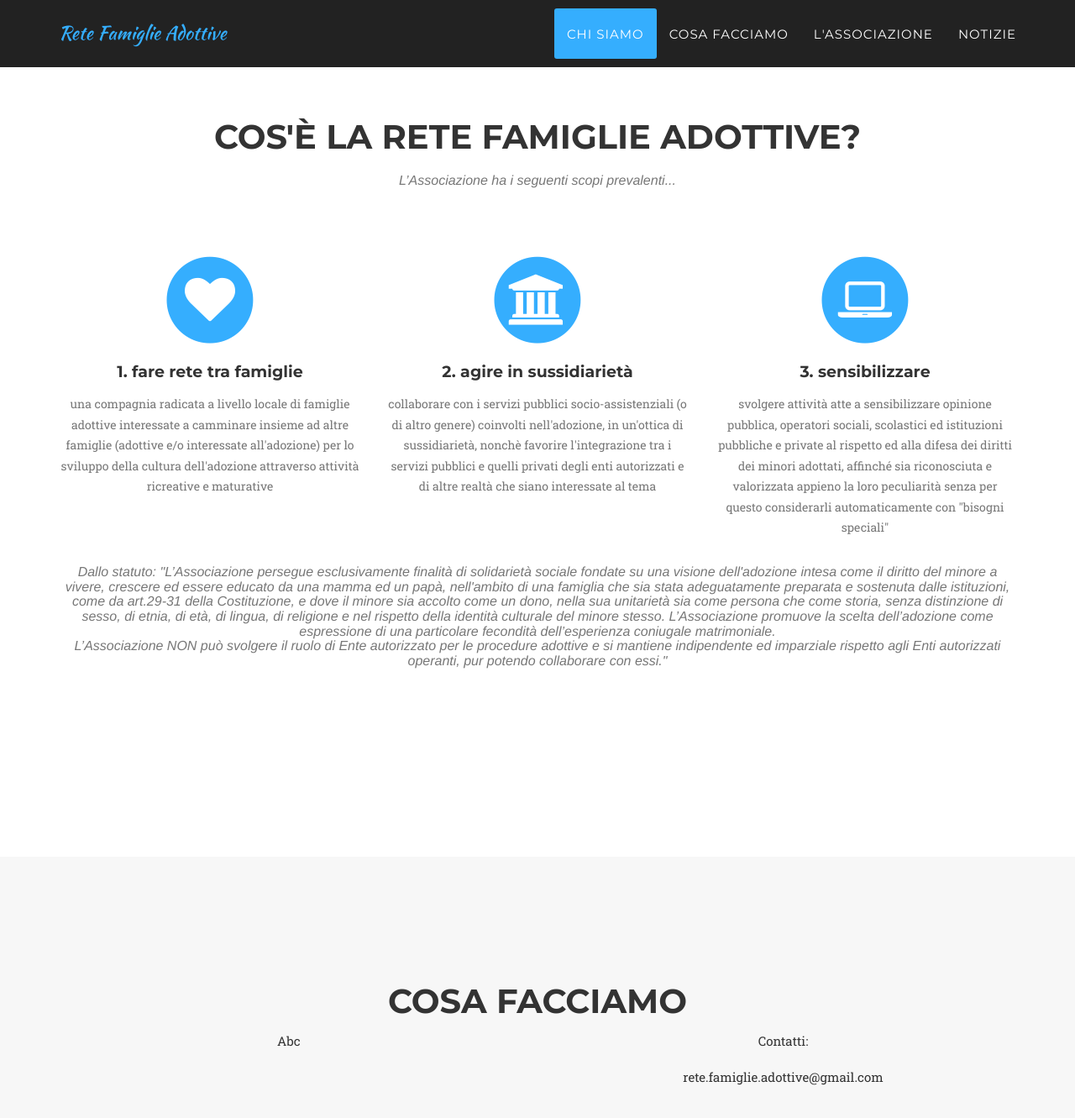
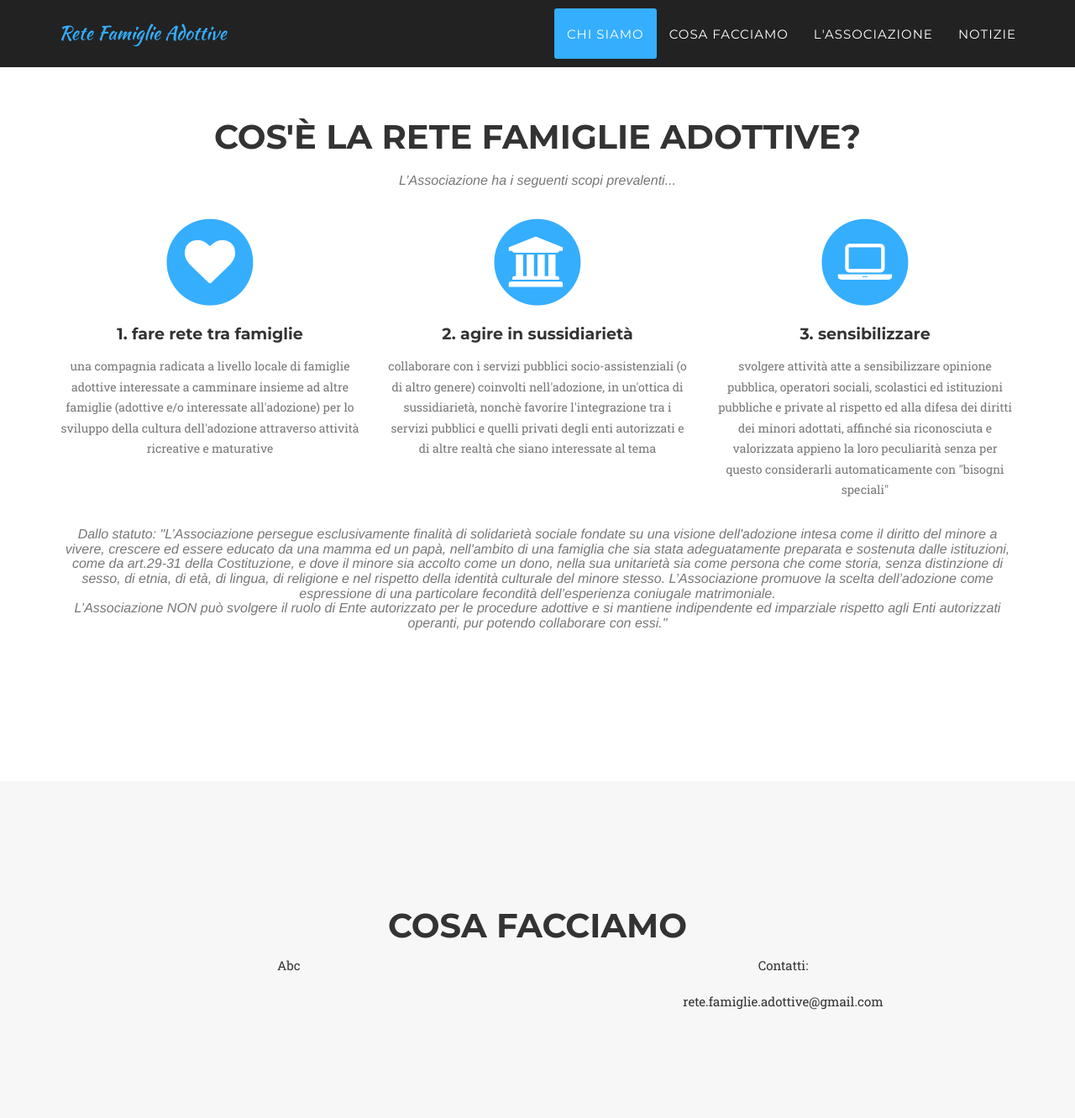
Before and after one commit to ggentili/rfa, a Jekyll site: the page built from index.html, in a window 1280 px wide and 1400 px high, scrolled down 842 px. Shown: the top 1331 px of the window at 84% size. Built offline with Jekyll 4.4.1, drawn with Linux system fonts in a browser that asks for light colours; some web fonts are replaced.

Commit message:
Update agency.css

```diff
--- a/_includes/css/agency.css
+++ b/_includes/css/agency.css
@@ -323,7 +323,7 @@ header .intro-text .intro-heading {
 }
 
 section {
-    padding: 100px 0;
+    padding: 30px 0; /* era 100px 0; */
 }
 
 section h2.section-heading {
@@ -333,7 +333,7 @@ section h2.section-heading {
 }
 
 section h3.section-subheading {
-    margin-bottom: 75px;
+    margin-bottom: 30px; /* era 75px; */
     text-transform: none;
     font-family: "Droid Serif","Helvetica Neue",Helvetica,Arial,sans-serif;
     font-size: 16px;
```
